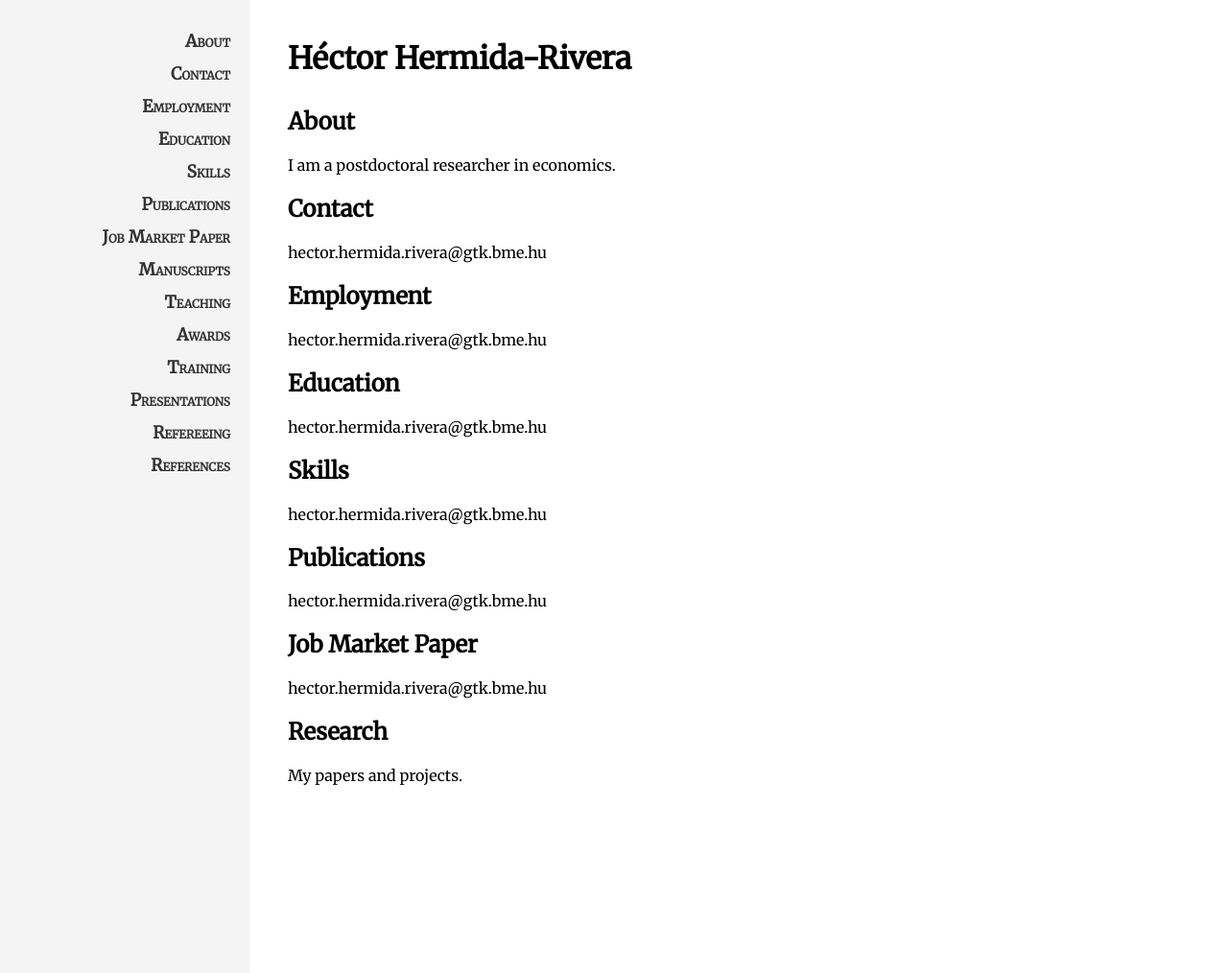
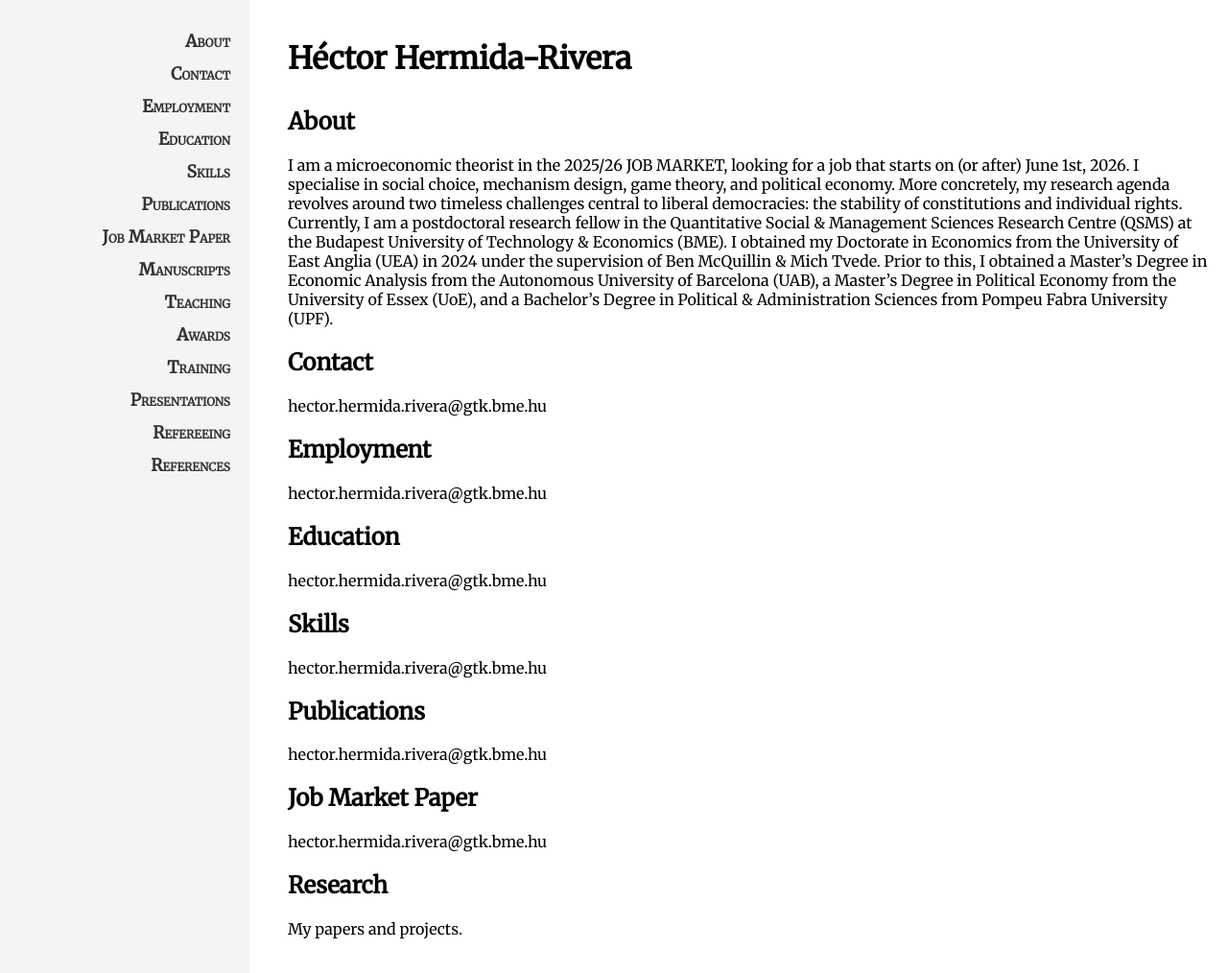
Before and after one commit to HectorHermidaRivera/hectorhermidarivera.github.io, a Jekyll site: the page built from index.md, in a window 1280 px wide and 1014 px high. Shown: the whole window at 96% size. Built offline with Jekyll 4.4.1, drawn with Linux system fonts in a browser that asks for light colours.

Commit message:
Update 'About' section with detailed information
Expanded the 'About' section to include detailed research interests and academic background.

```diff
--- a/index.md
+++ b/index.md
@@ -5,7 +5,7 @@ title: Home
 
 ## About
 <a id="about"></a>
-I am a postdoctoral researcher in economics.
+I am a microeconomic theorist in the 2025/26 JOB MARKET, looking for a job that starts on (or after) June 1st, 2026. I specialise in social choice, mechanism design, game theory, and political economy. More concretely, my research agenda revolves around two timeless challenges central to liberal democracies: the stability of constitutions and individual rights. Currently, I am a postdoctoral research fellow in the Quantitative Social & Management Sciences Research Centre (QSMS) at the Budapest University of Technology & Economics (BME). I obtained my Doctorate in Economics from the University of East Anglia (UEA) in 2024 under the supervision of Ben McQuillin & Mich Tvede. Prior to this, I obtained a Master's Degree in Economic Analysis from the Autonomous University of Barcelona (UAB), a Master's Degree in Political Economy from the University of Essex (UoE), and a Bachelor's Degree in Political & Administration Sciences from Pompeu Fabra University (UPF).
 
 ## Contact
 <a id="contact"></a>
```
